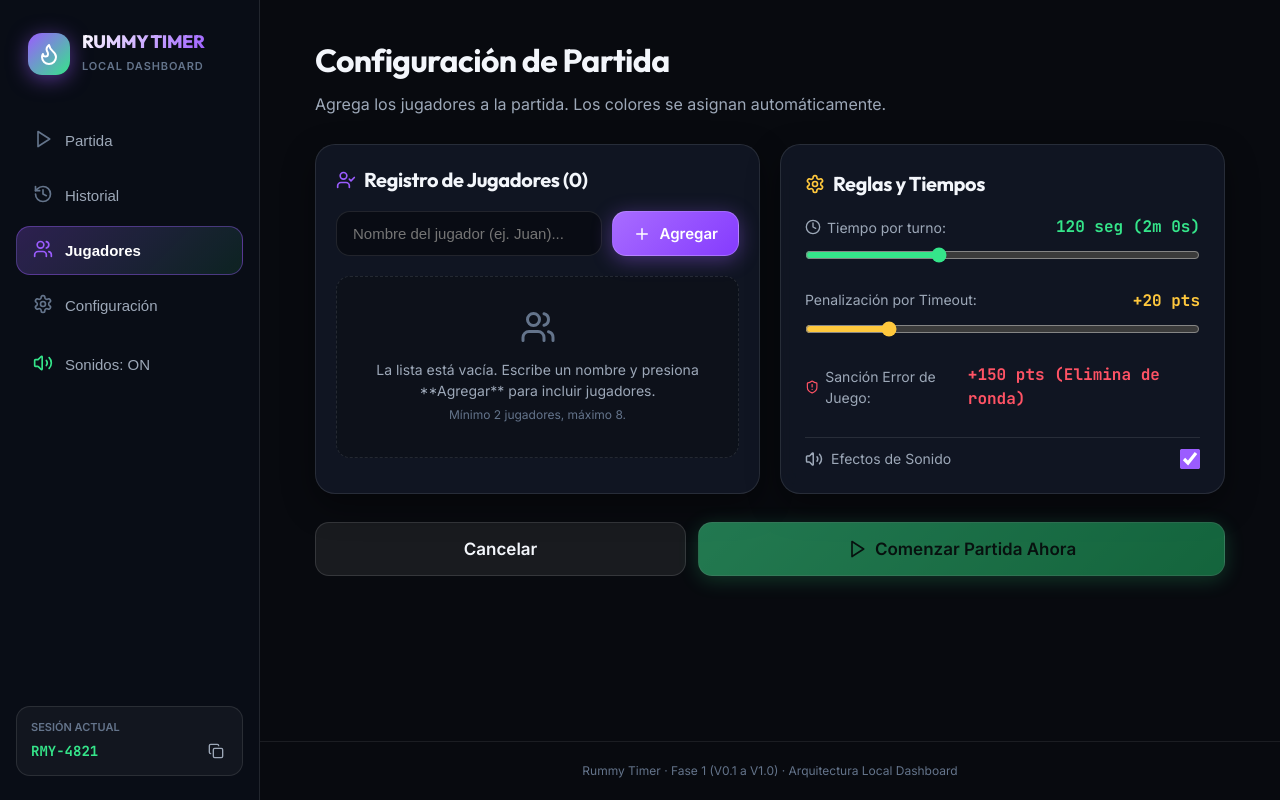
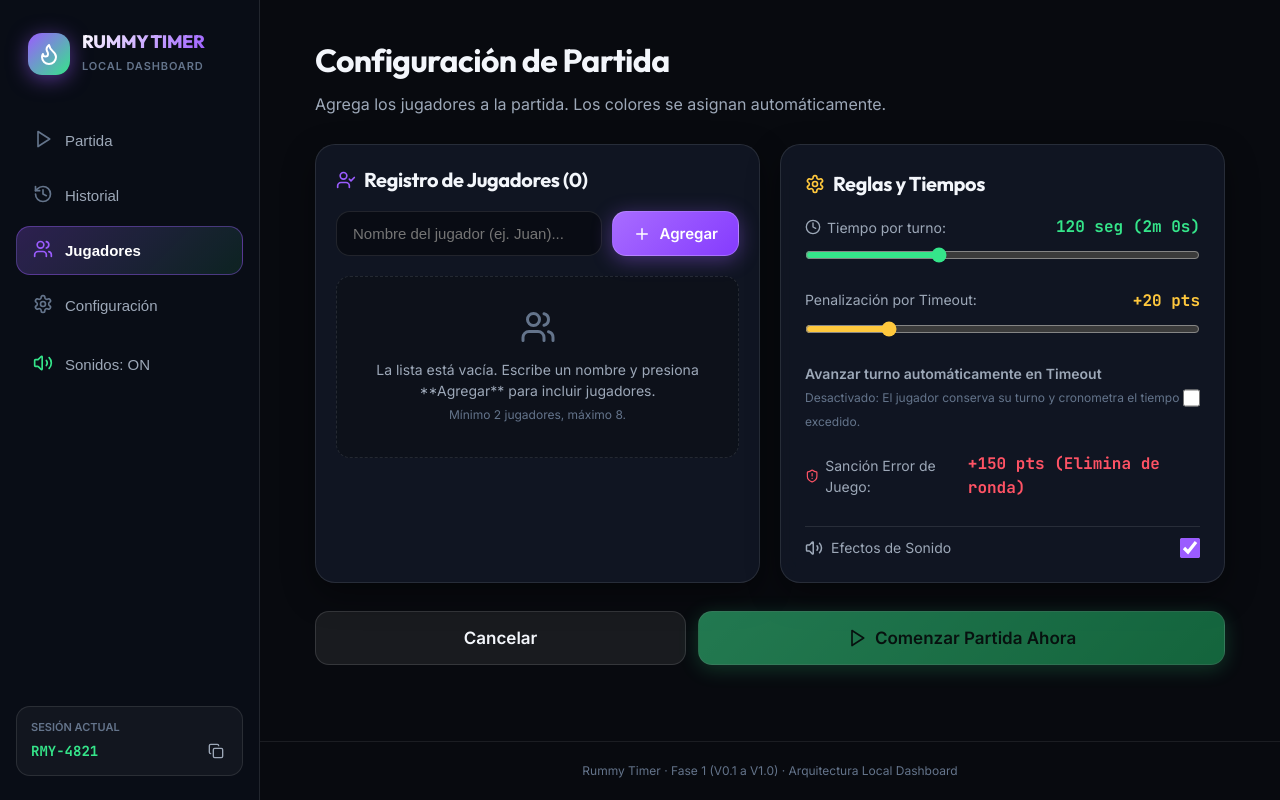
Before and after one commit to MebaDevs/RummyManager, a React (Vite) app: page / in a window 1280 px wide. Both pictures are taken after a click on the button "Jugadores". Built offline with nearby package versions, Linux system fonts and the light colour scheme.

Commit message:
arreglo de tiempo en partida y eliminación de cambio autonamitco

```diff
--- a/src/components/CentralTimerTable.tsx
+++ b/src/components/CentralTimerTable.tsx
@@ -1,6 +1,6 @@
 import React from 'react';
 import { Player } from '../domain/models';
-import { Bell, Clock, CheckCircle } from 'lucide-react';
+import { Bell, Clock, CheckCircle, AlertTriangle } from 'lucide-react';
 import { PreciseTimerState } from '../hooks/usePreciseTimer';
 
 interface CentralTimerTableProps {
@@ -24,7 +24,7 @@ export const CentralTimerTable: React.FC<CentralTimerTableProps> = ({
   const strokeOffset = circumference - (circumference * timerState.progressPercent) / 100;
 
   const getTimerColor = () => {
-    if (timerState.isExpired) return 'var(--status-red)';
+    if (timerState.isOverdue || timerState.isExpired) return 'var(--status-red)';
     if (timerState.isWarning) return 'var(--status-amber)';
     return 'var(--status-green)';
   };
@@ -78,9 +78,9 @@ export const CentralTimerTable: React.FC<CentralTimerTableProps> = ({
           {/* Status badge */}
           {isActive ? (
             <span
-              className={`badge ${timerState.isWarning ? 'badge-amber pulse-warning' : 'badge-green'}`}
+              className={`badge ${timerState.isOverdue ? 'badge-red pulse-warning' : timerState.isWarning ? 'badge-amber pulse-warning' : 'badge-green'}`}
             >
-              TURNO
+              {timerState.isOverdue ? 'TIEMPO EXCEDIDO' : 'TURNO'}
             </span>
           ) : isOut ? (
             <span className="badge badge-red">FUERA</span>
@@ -141,11 +141,11 @@ export const CentralTimerTable: React.FC<CentralTimerTableProps> = ({
           alignItems: 'center',
           justifyContent: 'center',
           position: 'relative',
-          borderColor: timerState.isWarning ? 'var(--status-amber)' : 'var(--panel-border)',
+          borderColor: timerState.isOverdue ? 'var(--status-red)' : timerState.isWarning ? 'var(--status-amber)' : 'var(--panel-border)',
         }}
       >
         <span style={{ fontSize: 11, fontWeight: 700, color: 'var(--text-muted)', letterSpacing: '0.1em', marginBottom: 8 }}>
-          TEMPORIZADOR DE TURNO
+          {timerState.isOverdue ? 'TIEMPO EXCEDIDO (EN CURSO)' : 'TEMPORIZADOR DE TURNO'}
         </span>
 
         {/* Circular Progress SVG */}
@@ -179,7 +179,7 @@ export const CentralTimerTable: React.FC<CentralTimerTableProps> = ({
             <span
               className="font-mono"
               style={{
-                fontSize: 44,
+                fontSize: timerState.isOverdue ? 38 : 44,
                 fontWeight: 800,
                 color: timerColor,
                 lineHeight: 1,
@@ -189,14 +189,27 @@ export const CentralTimerTable: React.FC<CentralTimerTableProps> = ({
               {timerState.formattedTime}
             </span>
             <span style={{ fontSize: 13, color: 'var(--text-secondary)', marginTop: 4 }}>
-              de {Math.floor(timerState.totalLimitSeconds / 60)}:
-              {String(timerState.totalLimitSeconds % 60).padStart(2, '0')} min
+              {timerState.isOverdue ? 'tiempo excedido' : `de ${Math.floor(timerState.totalLimitSeconds / 60)}:${String(timerState.totalLimitSeconds % 60).padStart(2, '0')} min`}
             </span>
           </div>
         </div>
 
-        {/* Dynamic Warning Chip */}
-        {timerState.isWarning ? (
+        {/* Dynamic Warning / Overdue Chip */}
+        {timerState.isOverdue ? (
+          <div
+            className="badge badge-red pulse-warning"
+            style={{
+              marginTop: 6,
+              padding: '6px 14px',
+              fontSize: 12,
+              display: 'inline-flex',
+              alignItems: 'center',
+              gap: 6,
+            }}
+          >
+            <AlertTriangle size={14} /> ⚠️ Sanción aplicada (Esperando jugada)
+          </div>
+        ) : timerState.isWarning ? (
           <div
             className="badge badge-amber pulse-warning"
             style={{
--- a/src/domain/engine/RummyEngine.ts
+++ b/src/domain/engine/RummyEngine.ts
@@ -223,23 +223,25 @@ export class RummyEngine {
   }
 
   /**
-   * Handle Turn Timeout (time reached 0s). Applies timeout penalty and advances turn.
+   * Handle Turn Timeout (time limit reached).
+   * Applies timeout penalty once. If autoAdvanceOnTimeout is true, advances turn.
+   * If autoAdvanceOnTimeout is false, keeps turn active for overdue time.
    */
   public timeoutTurn(): Game {
     if (this.game.status !== 'playing' || !this.game.currentTurn) {
       return this.getGame();
     }
 
+    const turn = this.game.currentTurn;
     const now = new Date().toISOString();
-    const turn = this.game.currentTurn;
     const currentRound = this.game.rounds[this.game.currentRoundIndex];
     const player = this.game.players.find((p) => p.id === turn.playerId);
 
-    turn.endedAt = now;
+    // Apply penalty ONCE per turn
+    if (!turn.penaltyApplied) {
+      turn.penaltyApplied = true;
       turn.status = 'timeout';
-    turn.penaltyApplied = true;
 
-    // Add Timeout Penalty Score Entry
       if (this.game.settings.timeoutPenalty > 0) {
         const scoreEntry: ScoreEntry = {
           id: `score_${Date.now()}`,
@@ -251,7 +253,6 @@ export class RummyEngine {
           createdAt: now,
         };
         this.game.scores.push(scoreEntry);
-
         currentRound.playerStates[turn.playerId].roundPoints += this.game.settings.timeoutPenalty;
       }
 
@@ -261,9 +262,17 @@ export class RummyEngine {
         turn.playerId,
         currentRound.number
       );
+    }
 
-    // Advance to next player
+    // Only advance turn if autoAdvanceOnTimeout is enabled
+    if (this.game.settings.autoAdvanceOnTimeout) {
+      turn.endedAt = now;
       return this.finishTurn();
+    }
+
+    this.game.updatedAt = now;
+    this.notify();
+    return this.getGame();
   }
 
   /**
--- a/src/domain/models/index.ts
+++ b/src/domain/models/index.ts
@@ -23,6 +23,7 @@ export interface GameSettings {
   gameErrorPenalty: number;     // e.g. 150
   warningSeconds: number;       // e.g. 15
   soundEnabled: boolean;
+  autoAdvanceOnTimeout: boolean; // false = continua cronometrando tiempo excedido hasta movimiento manual
 }
 
 export interface RoundObjective {
--- a/src/domain/rules/defaultRounds.ts
+++ b/src/domain/rules/defaultRounds.ts
@@ -6,6 +6,7 @@ export const DEFAULT_GAME_SETTINGS: GameSettings = {
   gameErrorPenalty: 150,
   warningSeconds: 15,
   soundEnabled: true,
+  autoAdvanceOnTimeout: false, // Por defecto, continua cronometrando sin cambiar de turno
 };
 
 export const DEFAULT_RUMMY_ROUNDS: RoundObjective[] = [
--- a/src/hooks/usePreciseTimer.ts
+++ b/src/hooks/usePreciseTimer.ts
@@ -15,10 +15,12 @@ interface PreciseTimerOptions {
 export interface PreciseTimerState {
   remainingMs: number;
   remainingSeconds: number;
+  overdueMs: number;
   totalLimitSeconds: number;
   progressPercent: number; // 0 to 100
   isWarning: boolean;
   isExpired: boolean;
+  isOverdue: boolean;
   isPaused: boolean;
   formattedTime: string;
 }
@@ -40,15 +42,17 @@ export function usePreciseTimer({
     lastWarningSecondRef.current = null;
   }, [currentTurn?.id]);
 
-  const calculateState = useCallback(() => {
+  const calculateState = useCallback((): PreciseTimerState => {
     if (!currentTurn) {
       return {
         remainingMs: timeLimitSeconds * 1000,
         remainingSeconds: timeLimitSeconds,
+        overdueMs: 0,
         totalLimitSeconds: timeLimitSeconds,
         progressPercent: 100,
         isWarning: false,
         isExpired: false,
+        isOverdue: false,
         isPaused: true,
         formattedTime: formatTime(timeLimitSeconds * 1000),
       };
@@ -58,43 +62,53 @@ export function usePreciseTimer({
     const limitMs = timeLimitSeconds * 1000;
     let elapsedMs = currentTurn.accumulatedMs;
 
-    if (currentTurn.status === 'running' && currentTurn.startedAt) {
-      const turnStart = new Date(currentTurn.startedAt).getTime();
-      elapsedMs += Math.max(0, now - turnStart);
+    if (currentTurn.status === 'running' || currentTurn.status === 'timeout') {
+      if (currentTurn.startedAt) {
+        const turnStart = new Date(currentTurn.startedAt).getTime();
+        elapsedMs += Math.max(0, now - turnStart);
+      }
     }
 
     const currentRemainingMs = Math.max(0, limitMs - elapsedMs);
+    const overdueMs = Math.max(0, elapsedMs - limitMs);
     const remainingSec = Math.ceil(currentRemainingMs / 1000);
 
-    const isWarning = remainingSec <= warningSeconds && remainingSec > 0;
-    const isExpired = currentRemainingMs <= 0;
+    const isExpired = elapsedMs >= limitMs;
+    const isOverdue = overdueMs > 0;
+    const isWarning = remainingSec <= warningSeconds && remainingSec > 0 && !isExpired;
     const isPaused = currentTurn.status === 'paused';
     const progressPercent = Math.max(0, Math.min(100, (currentRemainingMs / limitMs) * 100));
 
     // Audio cue checks for countdown warning
-    if (isWarning && currentTurn.status === 'running' && playWarningSound) {
+    if (isWarning && (currentTurn.status === 'running' || currentTurn.status === 'timeout') && playWarningSound) {
       if (remainingSec <= 5 && lastWarningSecondRef.current !== remainingSec) {
         lastWarningSecondRef.current = remainingSec;
         playWarningSound();
       }
     }
 
-    // Timeout trigger check
-    if (isExpired && !timeoutTriggeredRef.current && currentTurn.status === 'running') {
+    // Timeout trigger check (applies penalty)
+    if (isExpired && !timeoutTriggeredRef.current) {
       timeoutTriggeredRef.current = true;
       if (playTimeoutSound) playTimeoutSound();
       if (onTimeout) onTimeout();
     }
 
+    const formattedTime = isOverdue
+      ? `+${formatTime(overdueMs)}`
+      : formatTime(currentRemainingMs);
+
     return {
       remainingMs: currentRemainingMs,
       remainingSeconds: remainingSec,
+      overdueMs,
       totalLimitSeconds: timeLimitSeconds,
       progressPercent,
       isWarning,
       isExpired,
+      isOverdue,
       isPaused,
-      formattedTime: formatTime(currentRemainingMs),
+      formattedTime,
     };
   }, [currentTurn, timeLimitSeconds, warningSeconds, onTimeout, playWarningSound, playTimeoutSound]);
 
--- a/src/pages/NewGamePage.tsx
+++ b/src/pages/NewGamePage.tsx
@@ -265,6 +265,26 @@ export const NewGamePage: React.FC = () => {
               />
             </div>
 
+            {/* Auto Advance on Timeout Toggle */}
+            <div style={{ display: 'flex', justifyContent: 'space-between', alignItems: 'center' }}>
+              <div>
+                <label style={{ fontSize: 14, color: 'var(--text-secondary)', display: 'block', fontWeight: 600 }}>
+                  Avanzar turno automáticamente en Timeout
+                </label>
+                <span style={{ fontSize: 12, color: 'var(--text-muted)' }}>
+                  {settings.autoAdvanceOnTimeout
+                    ? 'Pasa el turno de inmediato al agotar tiempo.'
+                    : 'Desactivado: El jugador conserva su turno y cronometra el tiempo excedido.'}
+                </span>
+              </div>
+              <input
+                type="checkbox"
+                checked={settings.autoAdvanceOnTimeout}
+                onChange={(e) => setSettings({ ...settings, autoAdvanceOnTimeout: e.target.checked })}
+                style={{ width: 20, height: 20, accentColor: 'var(--accent-purple)', cursor: 'pointer' }}
+              />
+            </div>
+
             {/* Game Error Penalty */}
             <div>
               <div style={{ display: 'flex', justifyContent: 'space-between', marginBottom: 6 }}>
--- a/src/pages/SettingsPage.tsx
+++ b/src/pages/SettingsPage.tsx
@@ -85,6 +85,24 @@ export const SettingsPage: React.FC = () => {
             </div>
           </div>
 
+          {/* Auto Advance on Timeout */}
+          <div style={{ display: 'flex', justifyContent: 'space-between', alignItems: 'center', paddingTop: 12, borderTop: '1px solid var(--panel-border)' }}>
+            <div>
+              <label style={{ fontSize: 15, fontWeight: 600 }}>
+                Avanzar turno automáticamente en Timeout
+              </label>
+              <p style={{ fontSize: 13, color: 'var(--text-muted)' }}>
+                Si está desactivado (recomendado), el jugador mantiene su turno tras agotar el tiempo y cronometra el tiempo excedido hasta finalizar su jugada.
+              </p>
+            </div>
+            <input
+              type="checkbox"
+              checked={settings.autoAdvanceOnTimeout}
+              onChange={(e) => setSettings({ ...settings, autoAdvanceOnTimeout: e.target.checked })}
+              style={{ width: 22, height: 22, accentColor: 'var(--accent-purple)', cursor: 'pointer' }}
+            />
+          </div>
+
           {/* Game Error Penalty */}
           <div>
             <label style={{ fontSize: 15, fontWeight: 600, marginBottom: 6, display: 'flex', alignItems: 'center', gap: 8 }}>
```
Lines whose indentation alone changed are shown as unchanged.
